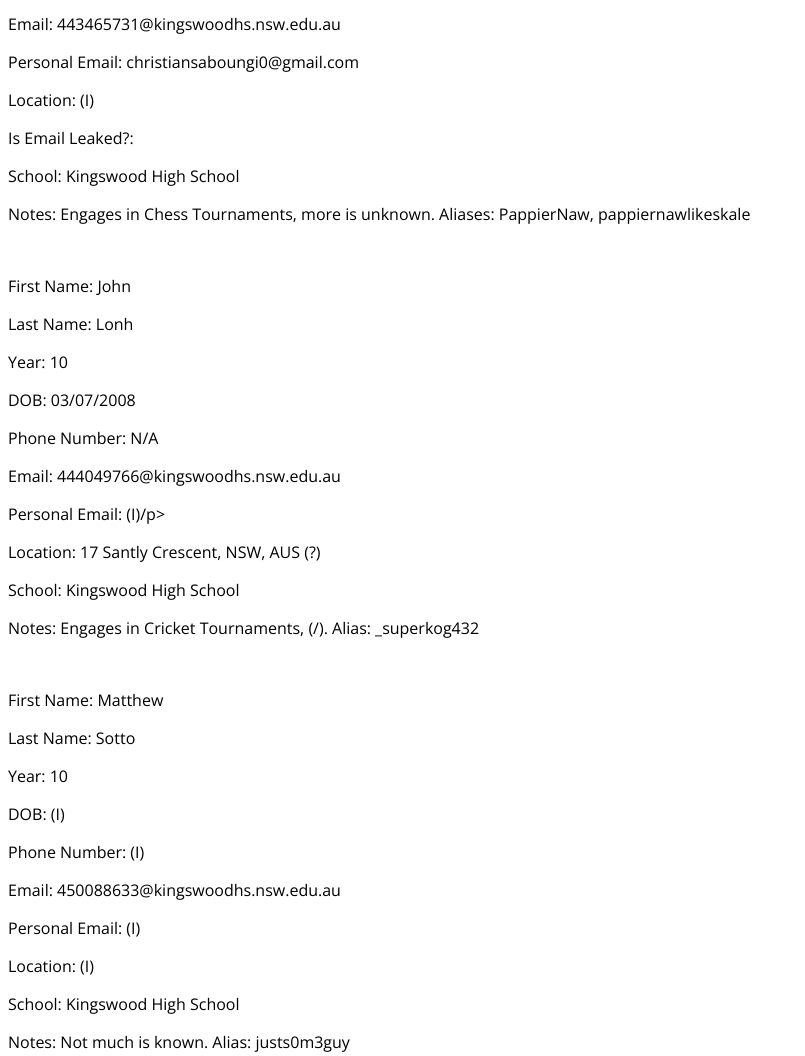
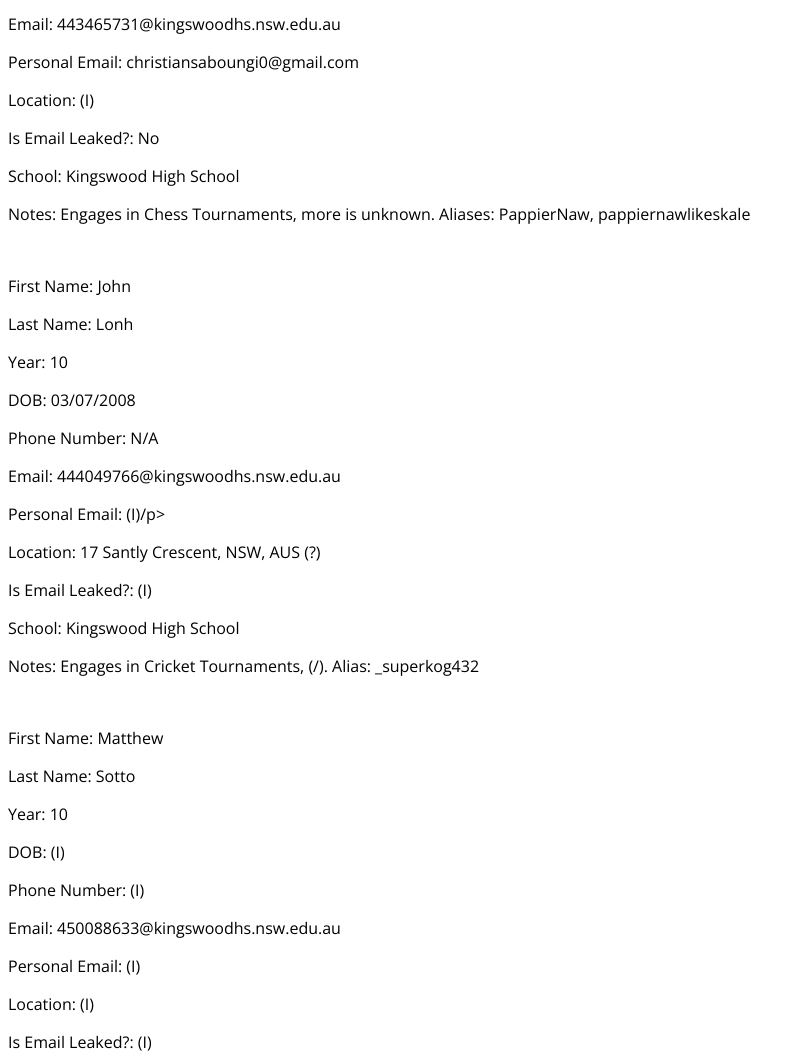
Before and after one commit to AstroKepler/rpsidb.github.io, a plain HTML site: page $57987574573498774343/rpsidb.html in a window 1280 px wide. Shown: the part 592-1648 px from the top of the page, without its empty margins (0-805 px from the left). Drawn offline with nearby package versions, Linux system fonts and the light colour scheme.

Commit message:
Update rpsidb.html

```diff
--- a/$57987574573498774343/rpsidb.html
+++ b/$57987574573498774343/rpsidb.html
@@ -38,7 +38,7 @@
       <p>Email: 443465731@kingswoodhs.nsw.edu.au </p>
       <p>Personal Email: christiansaboungi0@gmail.com</p>
       <p>Location: (I)</p>
-      <p>Is Email Leaked?: </p>
+      <p>Is Email Leaked?: No</p>
       <p>School: Kingswood High School</p>
       <p>Notes: Engages in Chess Tournaments, more is unknown. Aliases: PappierNaw, pappiernawlikeskale </p>
       <br>
@@ -50,6 +50,7 @@
       <p>Email: 444049766@kingswoodhs.nsw.edu.au</p>
       <p>Personal Email: (I)/p>
       <p>Location: 17 Santly Crescent, NSW, AUS (?) </p>
+      <p>Is Email Leaked?: (I)</p>
       <p>School: Kingswood High School</p>
       <p>Notes: Engages in Cricket Tournaments, (/). Alias: _superkog432</p>
       <br>
@@ -61,6 +62,7 @@
       <p>Email: 450088633@kingswoodhs.nsw.edu.au</p>
       <p>Personal Email: (I)</p>
       <p>Location: (I)</p>
+      <p>Is Email Leaked?: (I)</p>
       <p>School: Kingswood High School</p>
       <p>Notes: Not much is known. Alias: justs0m3guy </p>
       <br>
@@ -72,6 +74,7 @@
       <p>Email: 443516620@kingswoodhs.nsw.edu.au</p>
       <p>Personal Email: (I)</p>
       <p>Location: (I)</p>
+      <p>Is Email Leaked?: (I)</p>
       <p>School: Kingswood High School</p>
       <p>Notes: Not much is known. Alias: Cyphox</p>
       <br>
@@ -83,6 +86,7 @@
       <p>Email: 443411445@kingswoodhs.nsw.edu.au</p>
       <p>Personal Email: (I)</p>
       <p>Location: (I)</p>
+      <p>Is Email Leaked?: (I)</p>
       <p>School: Kingswood High School</p>
       <p>Notes: Not much is known. Aliases are unkown</p>
     </div>
@@ -98,6 +102,7 @@
       <p>Email: (I)</p>
       <p>Personal Email: jake.morson07@gmail.com</p>
       <p>Location: South Penrith (/)</p>
+      <p>Is Email Leaked?: No</p>
       <p>School: Jamison High School</p>
       <p>Notes: Not much is known. Aliases: doomslayer, The_Medic_Buster</p>
       <br>
@@ -109,6 +114,7 @@
       <p>Email:</p>
       <p>Personal Email: bennytheminecraftboy@gmail.com </p>
       <p>Location: 16 Penrose Crescent</p>
+      <p>Is Email Leaked?: No</p>
       <p>School: Jamison High School</p>
       <p>Notes: Has a casual job at an undisclosed McDonald's. Aliases: JefforLife, BigHead Man</p>
       <br>
@@ -120,6 +126,7 @@
       <p>Email: aaron.hart5@education.gov.nsw.au</p>
       <p>Personal Email: (I)</p>
       <p>Location: 14 Westmont Drive</p>
+      <p>Is Email Leaked?: (I)</p>
       <p>School: Jamison High School</p>
       <p>Notes: Engages in Soccer tournaments. Has a casual job at an unkown Woolworths. Aliases: ___zaps, zaps</p>
       <br>
```
